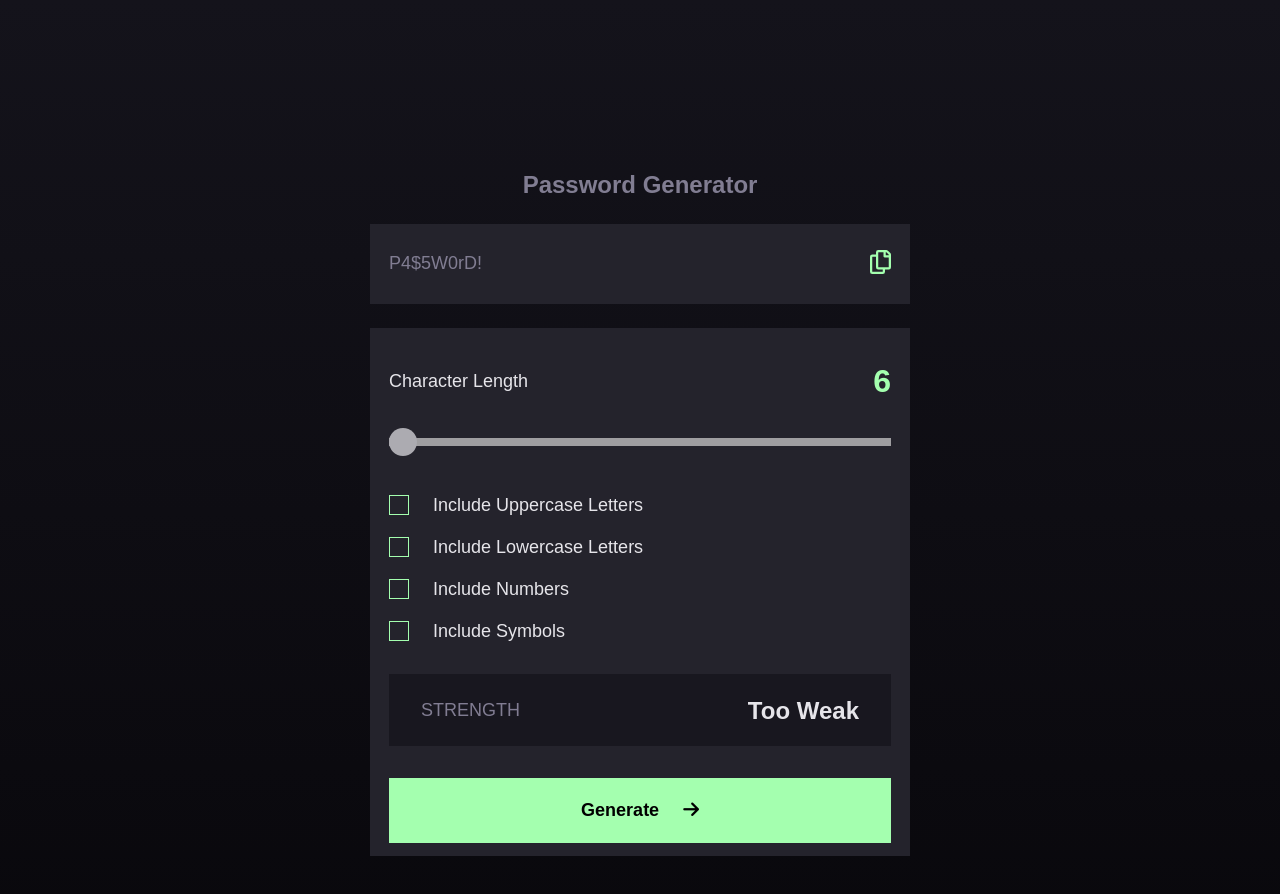
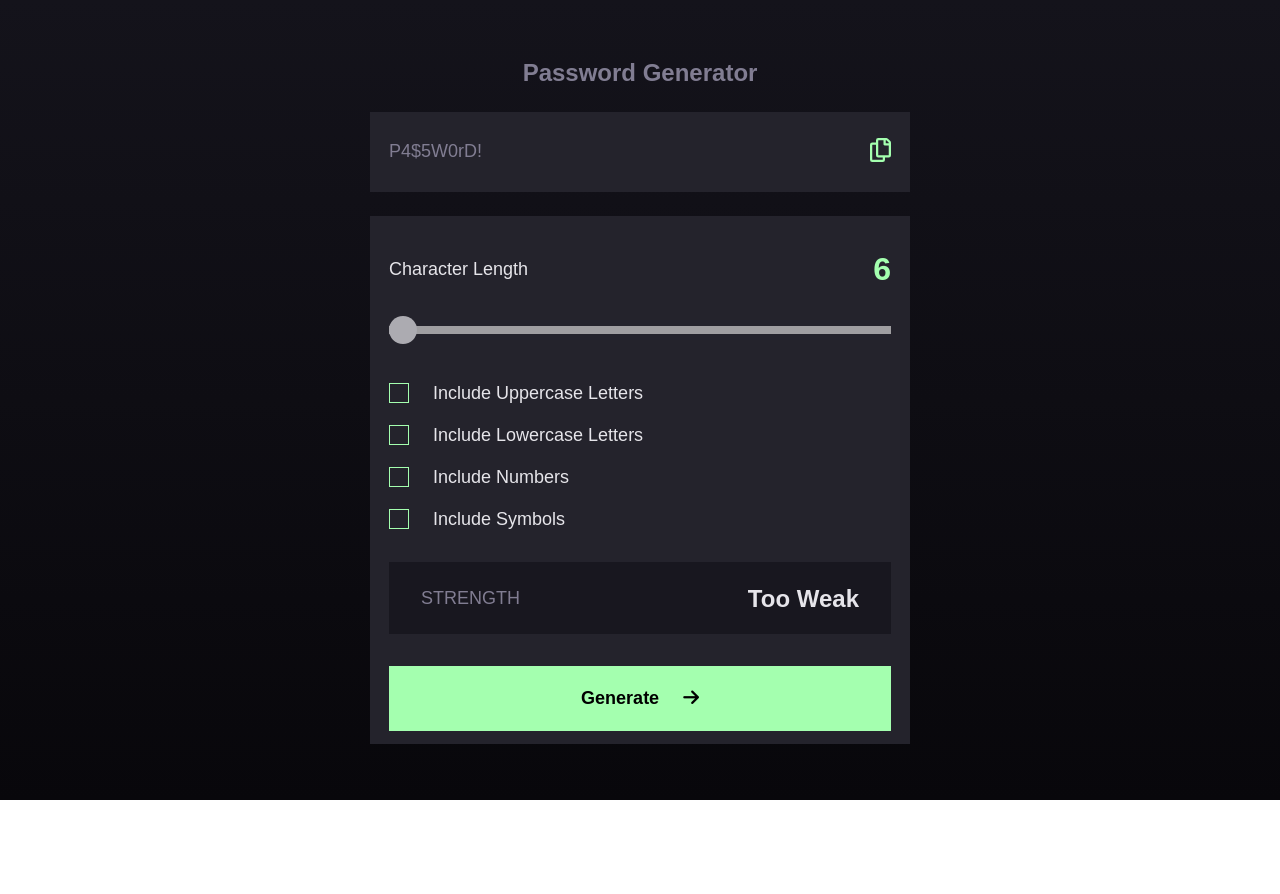
Before and after one commit to furkanczay/javascript-password-generator, a plain HTML site: page index.html in a window 1280 px wide. After the commit the page ends 800 px from the top, so only its background shows below. Drawn offline with Linux system fonts and the light colour scheme; files whose address does not match are found by name; a web font is replaced by a local one.

Commit message:
body height sorunu çözüldü

```diff
--- a/assets/css/main.css
+++ b/assets/css/main.css
@@ -20,7 +20,7 @@ body{
     font-size: 18px;
     font-weight: 400;
     line-height: 23px;
-    height: 1024px;
+    height: 100vh;
     word-wrap: break-word;
     color: var(--white);
     background: linear-gradient(180deg, #14131B, #08070B);
```
